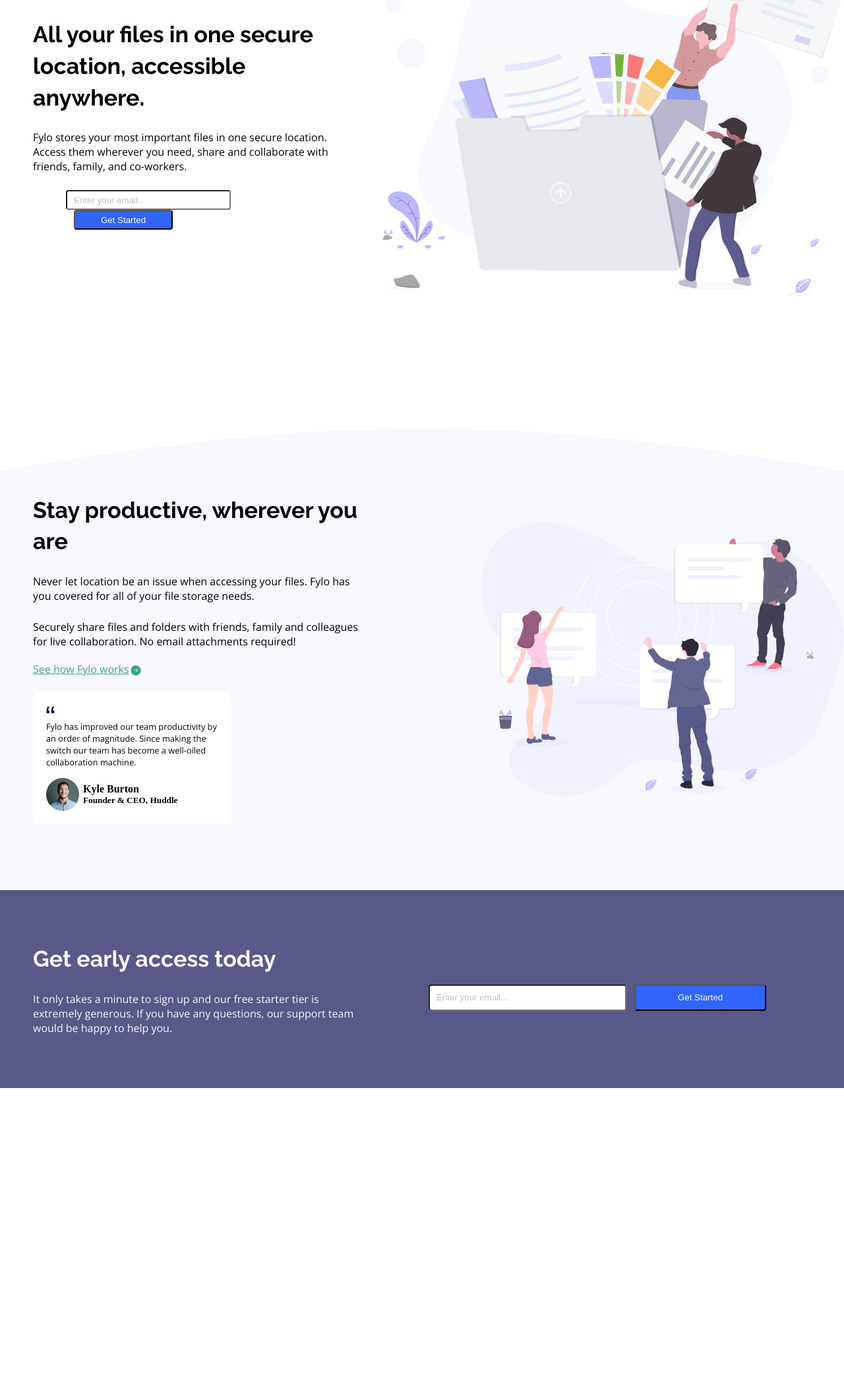
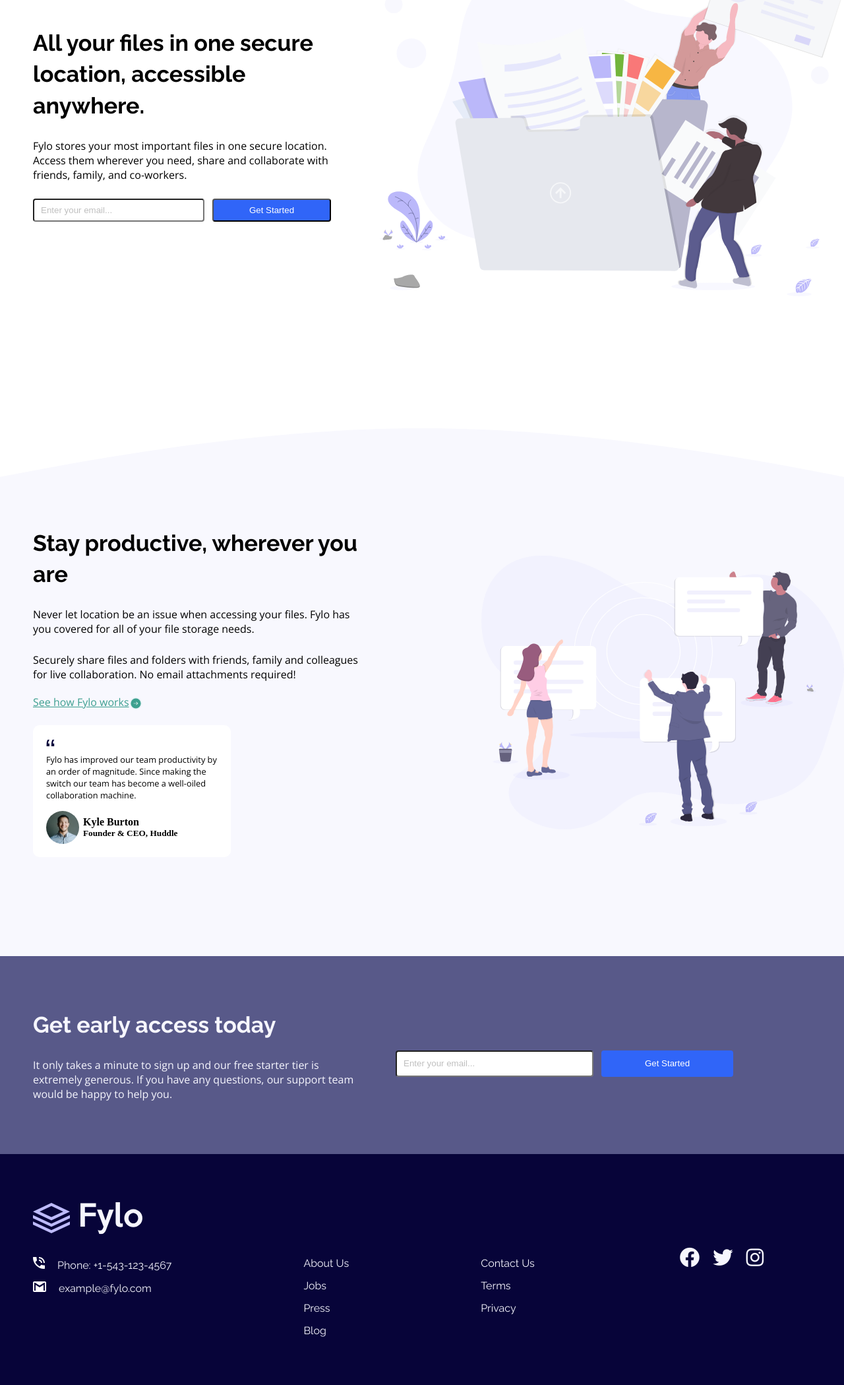
Before and after one commit to Hwang08/fylo-light, a plain HTML site: page index.html in a window 1280 px wide. Shown: the part 232-2331 px from the top of the page at 66% size. Before the commit the page ends 2081 px from the top, so only its background shows below. Drawn offline with nearby package versions, Linux system fonts and the light colour scheme.

Commit message:
Finish M.V.P. desktop version

```diff
--- a/css/styles.css
+++ b/css/styles.css
@@ -30,6 +30,10 @@ a:visited{
   color: #000;
 }
 
+ul{
+  list-style: none;
+}
+
 /*---------- Header ----------*/
 
 header{
@@ -58,7 +62,7 @@ nav{
   margin-right: auto;
 }
 
-ul{
+#nav-ul{
   font-family: Arial, Helvetica, sans-serif;
   font-family: var(--font-heading-callToAction-header-nav);
   font-weight: 400;
@@ -68,8 +72,13 @@ ul{
   justify-content: space-around;
 }
 
-li{
+#nav-li{
   margin-left: 50px;
+}
+
+.nav-links:hover{
+  /* text-decoration: underline; */
+  opacity: .7;
 }
 
 /*---------- Header End ----------*/
@@ -118,23 +127,22 @@ p{
 
 #form-button-wrapper{
   margin-top: 25px;
+  display:flex;
+  /* flex-direction: row; */
 }
 
 #form1{
-  /* display:flex; */
-  float: left;
-  /* display: inline-block; */
-  width: 250px;
-  height: 30px;
+  /* float: left; */
+  width: 260px;
+  height: 35px;
   border-radius: 3px;
 }
 
 #input1{
-  /* display:flex; */
-  float: left;
+  /* float: left; */
   /* display: inline-block; */
-  width: 250px;
-  height: 30px;
+  width: 260px;
+  height: 35px;
   border-radius: 4px;
   padding-left: 10px;
 }
@@ -143,14 +151,17 @@ input::placeholder{color: var(--light-gray);}
 input:focus{outline:0;}
 
 #button1{
-  /* float: right; */
-  /* display: inline-block; */
-  width: 150px;
-  height: 30px;
+  margin-right: auto;
+  width: 180px;
+  height: 35px;
   border-radius: 4px;
   background-color: var(--bright-blue);
   color: #fff;
   margin-left: 12px;
+}
+
+#button1:hover{
+  opacity: .9;
 }
 
 button:focus{outline: 0;}
@@ -158,24 +169,25 @@ button:focus{outline: 0;}
 /*---------- Main Section 1 End ----------*/
 /*---------- Section 2 Start ----------*/
 
+#background-purple{
+  width: 100%;
+  height: 800px;
+  display: flex;
+  flex-direction: row;
+  align-items: center;
+  background-image: url(images/bg-curve-desktop.svg);
+  background-repeat: no-repeat;
+  background-position: center;
+  background-size: 330% 100%;
+}
 #section2{
   height: 700px;
   max-width: 1440px;
-  margin: 200px auto 0 auto;
-  /* vertically centers section1-wrapper  */
+  /* margin: 200px auto 0 auto; */
+  /* vertically centers section2  */
   display: flex;
   flex-direction: row;
   align-items: center;
-  /* background-image: url(/Projects-In-Progress/fylo-light/images/bg-curve-desktop.svg); */
-}
-
-#background-purple{
-  width: 100%;
-  height: 100%;
-  display: flex;
-  flex-direction: row;
-  align-items: center;
-  /* height: 900px; */
 }
 
 #section2-wrapper{
@@ -257,13 +269,12 @@ button:focus{outline: 0;}
 #section3-wrapper{
   height: 300px;
   max-width: 1440px;
-  margin: 0 auto 200px;
-  /* vertically centers section1-wrapper  */
+  margin: 0 auto;
+  /* vertically centers section3-wrapper  */
   display: flex;
   flex-direction: row;
   align-items: center;
 }
-
 
 #section3-text-wrapper{
   padding: var(--section-padding);
@@ -275,7 +286,7 @@ button:focus{outline: 0;}
 
 #form-button-wrapper{
   margin-top: 25px;
-  padding: var(--section-padding);
+  /* padding: var(--section-padding); */
 }
 
 #form2{
@@ -304,11 +315,91 @@ button:focus{outline: 0;}
   background-color: var(--bright-blue);
   color: #fff;
   margin-left: 12px;
-  /* border-color: none; */
-  /* background-color: var(--bright-blue); */
+  border: none;
+}
+
+#button2:hover{
+  opacity: .9;
 }
 
 /*----------  Section 3 End ----------*/
+/*----------  Footer Start ----------*/
+footer{
+  bottom: 0;
+  width: 100%;
+  background-color: var(--very-dark-blue);
+}
+
+#footer-wrapper{
+  height: 350px;
+  max-width: 1440px;
+  margin: 0 auto;
+  padding: var(--section-padding);
+  /* vertically centers section1-wrapper  */
+  display: flex;
+  flex-direction: column;
+  align-items: center;
+  justify-content: center;
+}
+
+#footer-logo-wrapper{
+  display: block;
+  left: 0;
+  margin-right: auto;
+}
+
+#footer-links-wrapper{
+  /* max-width: 1440px; */
+  /* margin: 0 auto; */
+  display: flex;
+  flex-direction: row;
+  /* justify-content: space-between; */
+  left: 0;
+  margin: 15px auto 0 0;
+}
+
+.footer-nav-ul{
+  margin-right: 200px;
+  /* display: flex; */
+  /* flex-direction: row; */
+  /* justify-content: space-between; */
+  font-family: Arial, Helvetica, sans-serif;
+  font-family: var(--font-heading-callToAction-header-nav);
+  font-weight: 400;
+}
+
+.footer-nav-li{
+  margin-top: 15px;
+}
+
+.footer-contact-icons{
+  margin-right: 15px;
+}
+
+#footer-social-nav-ul{
+  font-size: 1.9rem;
+  display: flex;
+}
+
+.footer-social-nav-li{
+  margin-left: 20px;
+}
+
+.footer-social-icons{
+  color: #f6f6fe;
+  color: var(--light-grayish-blue);
+}
+
+.footer-links{
+  color: #f6f6fe;
+  color: var(--light-grayish-blue);
+}
+
+.footer-links:visited{
+  color: #f6f6fe;
+  color: var(--light-grayish-blue);
+}
+/*----------  Footer End ----------*/
 
 /* =================================== */
 /*---------- Media Queries ----------*/
--- a/index.html
+++ b/index.html
@@ -4,10 +4,9 @@
 <head>
   <meta charset="UTF-8">
   <meta name="viewport" content="width=device-width, initial-scale=1.0">
-  <!-- displays site properly based on user's device -->
-  <!-- <link href="https://fonts.googleapis.com/css?family=Raleway&display=swap" rel="stylesheet">
-  <link href="https://fonts.googleapis.com/css?family=Open+Sans&display=swap" rel="stylesheet"> -->
   <link href="https://fonts.googleapis.com/css?family=Open+Sans|Raleway:400,700&display=swap" rel="stylesheet">
+  <link rel="stylesheet" href="https://use.fontawesome.com/releases/v5.12.1/css/all.css">
+  <link rel="stylesheet" href="https://use.fontawesome.com/releases/v5.12.1/css/v4-shims.css">
   <link rel="icon" type="image/png" sizes="32x32" href="./images/favicon-32x32.png">
   <title>Fylo Landing Page</title>
   <link rel="stylesheet" href="css/styles.css">
@@ -18,10 +17,10 @@
   <header>
     <nav>
       <div id="logo-wrapper"><a href="#"><img id='logo' src="images/logo.svg" alt="logo"></a></div>
-      <ul>
-        <li><a href="#">Features</a></li>
-        <li><a href="#">Team</a></li>
-        <li><a href="#">Sign In</a></li>
+      <ul id='nav-ul'>
+        <li id='nav-li'><a class='nav-links' href="#">Features</a></li>
+        <li id='nav-li'><a class='nav-links' href="#">Team</a></liid='nav-li'>
+        <li id='nav-li'><a class='nav-links' href="#">Sign In</a></li>
       </ul>
     </nav>
   </header>
@@ -47,9 +46,9 @@
   <!-- Main Section 1 End-->
   <!-- Section 2 -->
 
-  <section id="section2">
-    <div id='background-purple'
-      style="background-image: url(images/bg-curve-desktop.svg); background-repeat: no-repeat; background-position: center; background-size: 330% 100%;">
+  <div id='background-purple'
+    style="background-image: url(images/bg-curve-desktop.svg); background-repeat: no-repeat; background-position: center; background-size: 330% 100%;">
+    <section id="section2">
       <div id="section2-wrapper">
         <h1>Stay productive, wherever you are</h1>
         <div id='section2-paragraph-wrapper'>
@@ -64,18 +63,19 @@
         </div>
 
         <div id='section2-link-wrapper'>
-          <a id='section2-link' href="#">See how Fylo works<img id='arrow-svg' src="images/icon-arrow.svg" alt=""></a>
+          <a id='section2-link' href="#">See how Fylo works<img id='arrow-svg' src="images/icon-arrow.svg"
+              alt="arrow icon"></a>
         </div>
 
         <div id='testimonial-wrapper'>
-          <img src="images/icon-quotes.svg" alt="">
+          <img src="images/icon-quotes.svg" alt="quote icon">
           <p id='testimonial-paragraph'>
             Fylo has improved our team productivity by an order of magnitude. Since
             making the switch our team has become a well-oiled collaboration machine.
           </p>
 
           <div id='testimonial-avatar-wrapper'>
-            <img id='testimonial-avatar' src="images/avatar-testimonial.jpg" alt="">
+            <img id='testimonial-avatar' src="images/avatar-testimonial.jpg" alt="avatar">
             <div id='testimonial-avatar-text-wrapper'>
               <h4>Kyle Burton</h4>
               <h5>Founder & CEO, Huddle</h5>
@@ -85,10 +85,10 @@
 
       </div>
 
-      <img id='img2' src="images/illustration-2.svg" alt="">
-    </div>
+      <img id='img2' src="images/illustration-2.svg" alt="fylo image 2">
+    </section>
+  </div>
 
-  </section>
   <!-- Section 2 End-->
   <!-- Section 3 -->
   <section id='section3'>
@@ -108,17 +108,46 @@
   </section>
   <!-- Section 3 End-->
   <!-- Footer -->
-  <!-- <footer>
-    <img #="footer-logo" src="images/logo.svg" alt="">
-  </footer> -->
+  <footer>
+    <div id="footer-wrapper">
+      <div id='footer-logo-wrapper'>
+        <a href="#"><img #="footer-logo" src="images/logo-white.svg" alt="logo"></a>
+      </div>
+      <div id='footer-links-wrapper'>
+        <ul class='footer-nav-ul'>
+          <li class="footer-nav-li">
+            <a class='footer-links' href="#"><img class="footer-contact-icons" src="images/icon-phone.svg" alt="phone icon"> Phone:
+              +1-543-123-4567</a>
+          </li>
+          <li class="footer-nav-li">
+            <a class='footer-links' href="#"><img class="footer-contact-icons" src="images/icon-email.svg" alt="email icon"> example@fylo.com</a>
+          </li>
+        </ul>
+        <ul class='footer-nav-ul'>
+          <li class="footer-nav-li"><a class='footer-links' href="">About Us</a></li>
+          <li class="footer-nav-li"><a class='footer-links' href="">Jobs</a></li>
+          <li class="footer-nav-li"><a class='footer-links' href="">Press</a></li>
+          <li class="footer-nav-li"><a class='footer-links' href="">Blog</a></li>
+        </ul>
+        <ul class='footer-nav-ul'>
+          <li class="footer-nav-li"><a class='footer-links' href="">Contact Us</a></li>
+          <li class="footer-nav-li"><a class='footer-links' href="">Terms</a></li>
+          <li class="footer-nav-li"><a class='footer-links' href="">Privacy</a></li>
+        </ul>
+        <ul id='footer-social-nav-ul'>
+          <li class="footer-social-nav-li"><a class='footer-links' href=""><i class="fab fa-facebook"></i></a></li>
+          <li class="footer-social-nav-li"><a class='footer-links' href=""><i class="fab fa-twitter"></i></a></li class="footer-social-nav-li"></a></li>
+          <li class="footer-social-nav-li"><a class='footer-links' href=""><i class="fab fa-instagram"></i></a></li></a></li>
+        </ul>
+      </div>
+    </div>
+        <!-- <p class="attribution">
+          Challenge by <a href="https://www.frontendmentor.io?ref=challenge" target="_blank">Frontend Mentor</a>.
+          Coded by <a href="#">Your Name Here</a>.
+        </p> -->
+  </footer>
   <!-- Footer End -->
 
-  <!-- <footer>
-    <p class="attribution">
-      Challenge by <a href="https://www.frontendmentor.io?ref=challenge" target="_blank">Frontend Mentor</a>.
-      Coded by <a href="#">Your Name Here</a>.
-    </p>
-  </footer> -->
 </body>
 
 </html>
```
Also changed, not shown: images/logo-white.svg (added), 1 other file.
